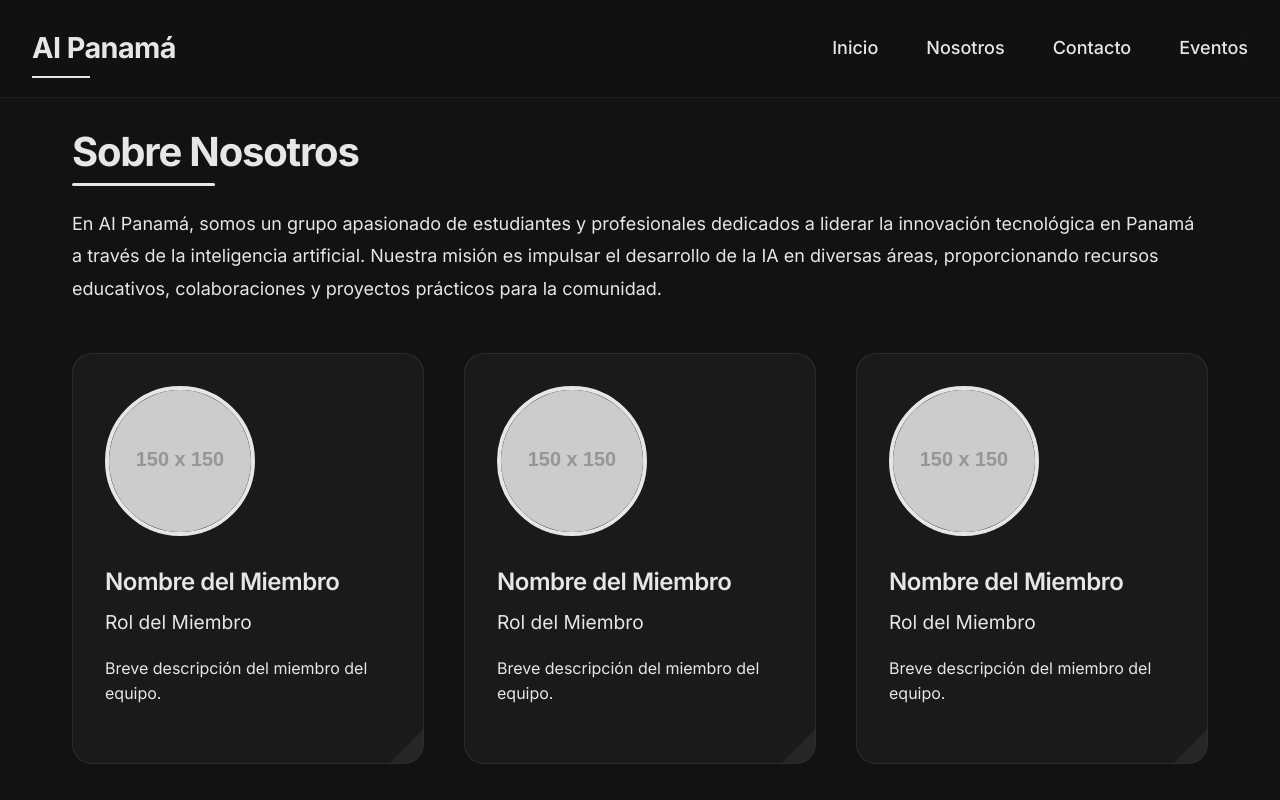
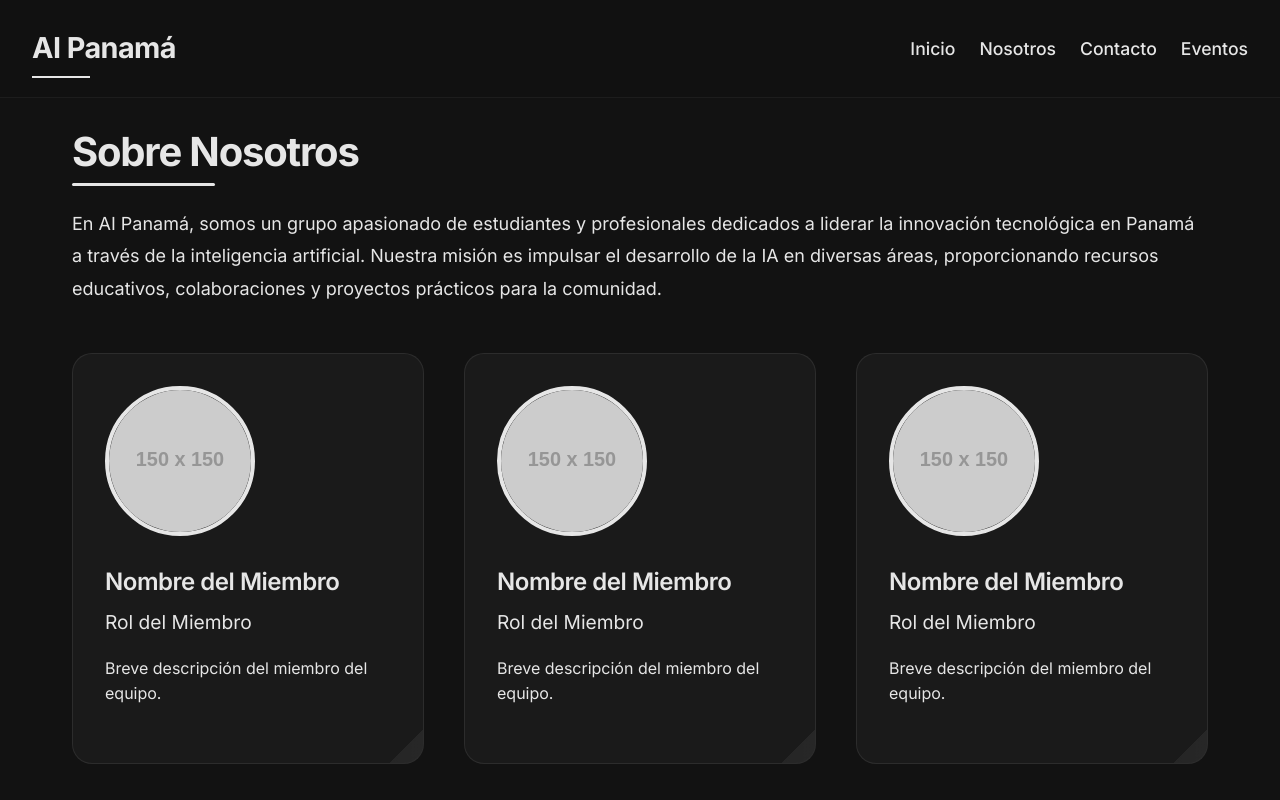
Before and after one commit to elephant362/pty.ai, a plain HTML site: page nosotros.html in a window 1280 px wide. Shown: the top 800 px of the page. Drawn offline with Linux system fonts and the light colour scheme; placeholder pictures from the web are drawn by us.

Commit message:
Update nosotros.html

```diff
--- a/nosotros.html
+++ b/nosotros.html
@@ -109,7 +109,7 @@
 
         .nav-links {
             display: flex;
-            gap: 3rem;
+            gap: 1.5rem;
         }
 
         .nav-links a {
@@ -119,7 +119,7 @@
             position: relative;
             padding: 0.5rem 0;
             transition: all 0.3s ease;
-            font-size: 1.125rem;
+            font-size: 1.1rem;
         }
 
         .nav-links a::after {
```
